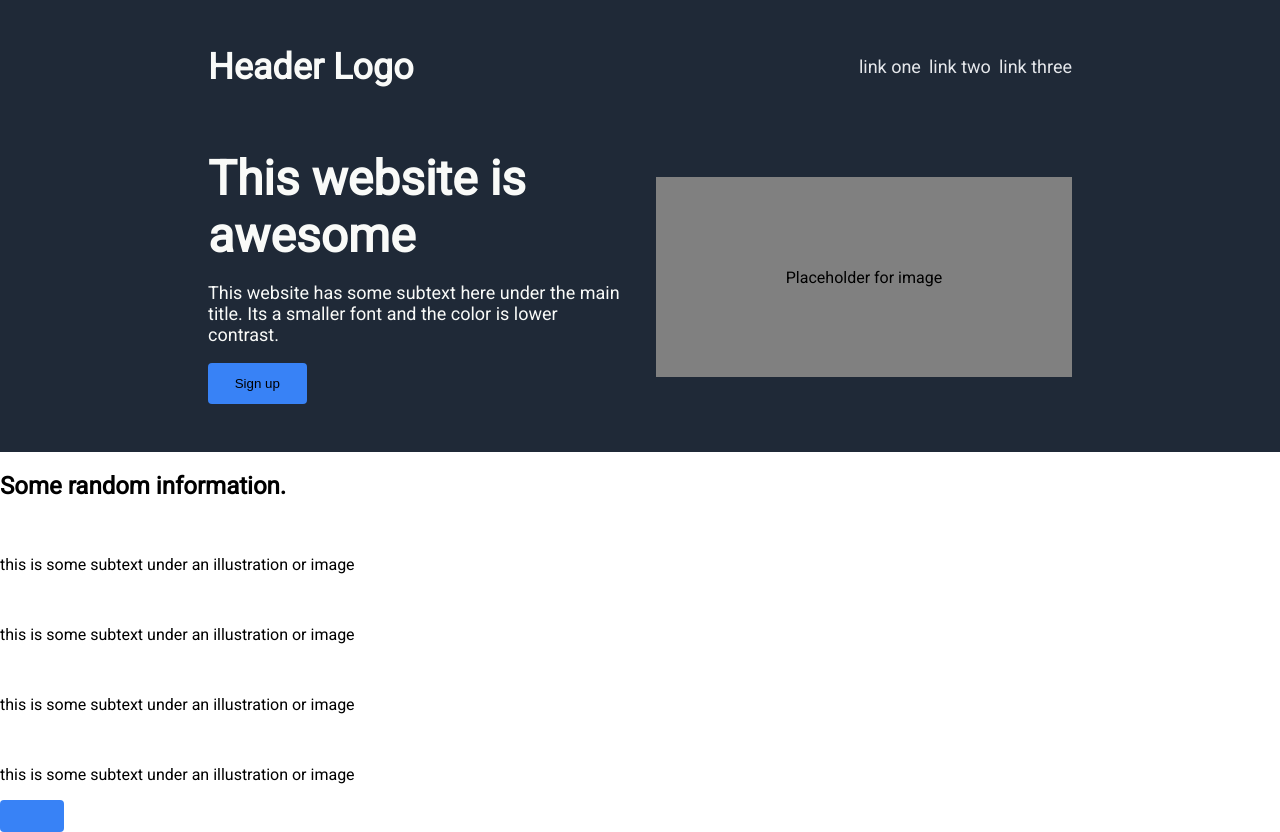
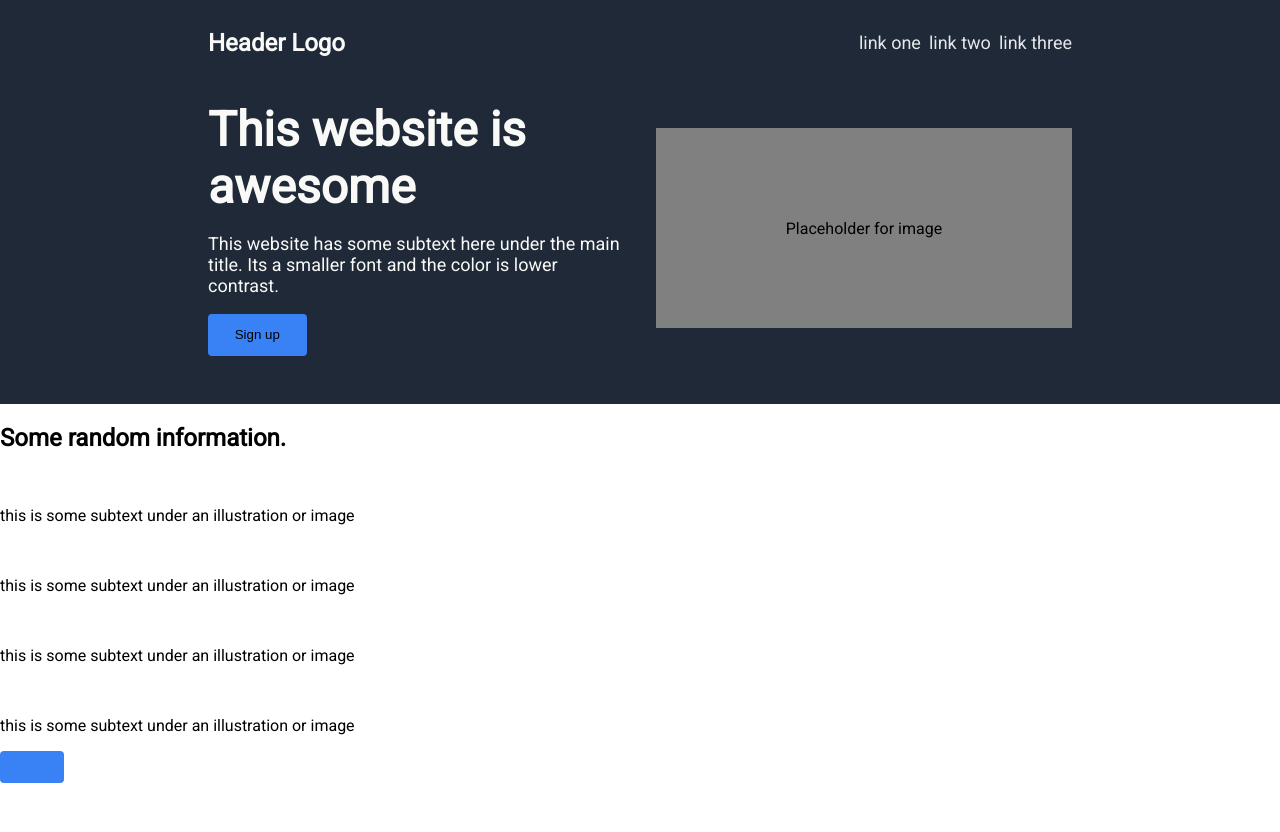
Before and after one commit to justincschoi/test-landing-page, a plain HTML site: page index.html in a window 1280 px wide. After the commit the page ends 800 px from the top, so only its background shows below. Drawn offline with Linux system fonts and the light colour scheme.

Commit message:
Update headers

```diff
--- a/style.css
+++ b/style.css
@@ -56,9 +56,10 @@ body {
     color: #f9faf8;
 }
 
-.logo {
+.logo h1 {
     font-size: 24px;
     color: #f9faf8;
+    margin: 0;
 }
 
 .nav {
```
